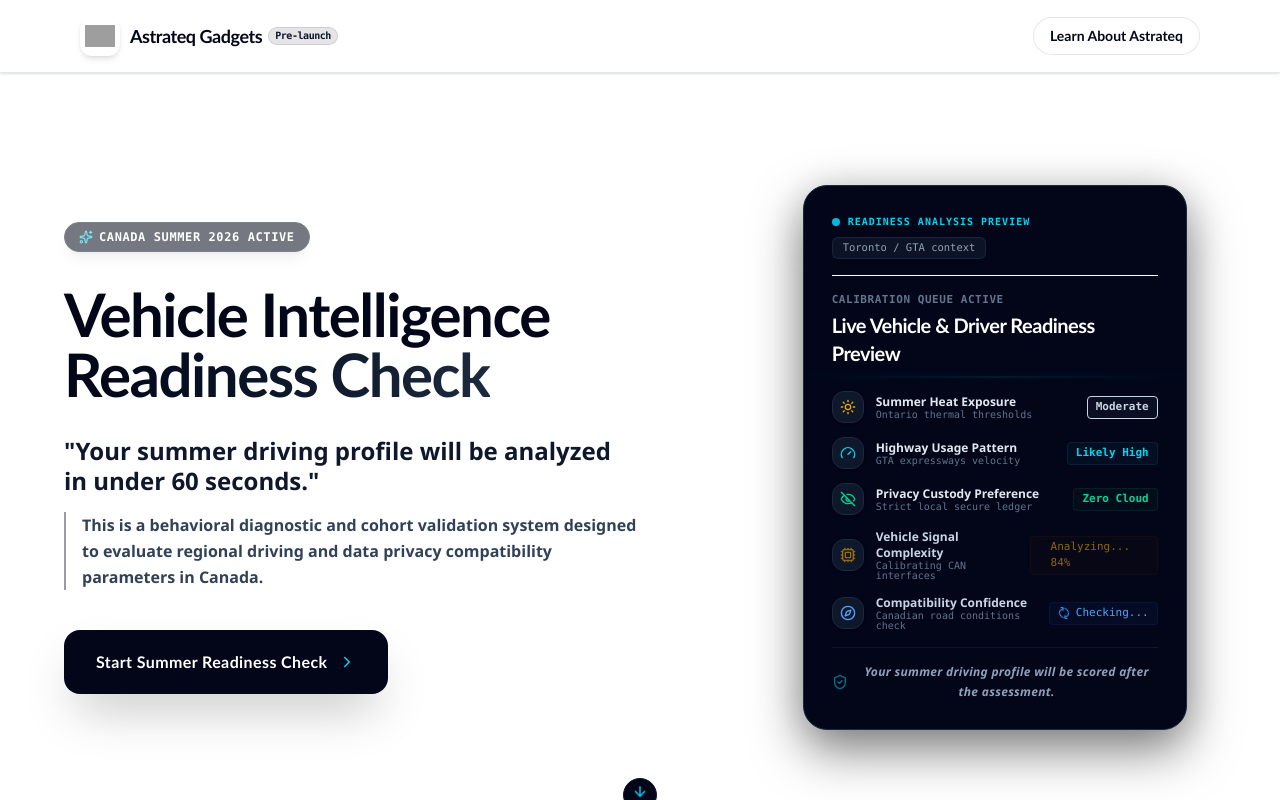
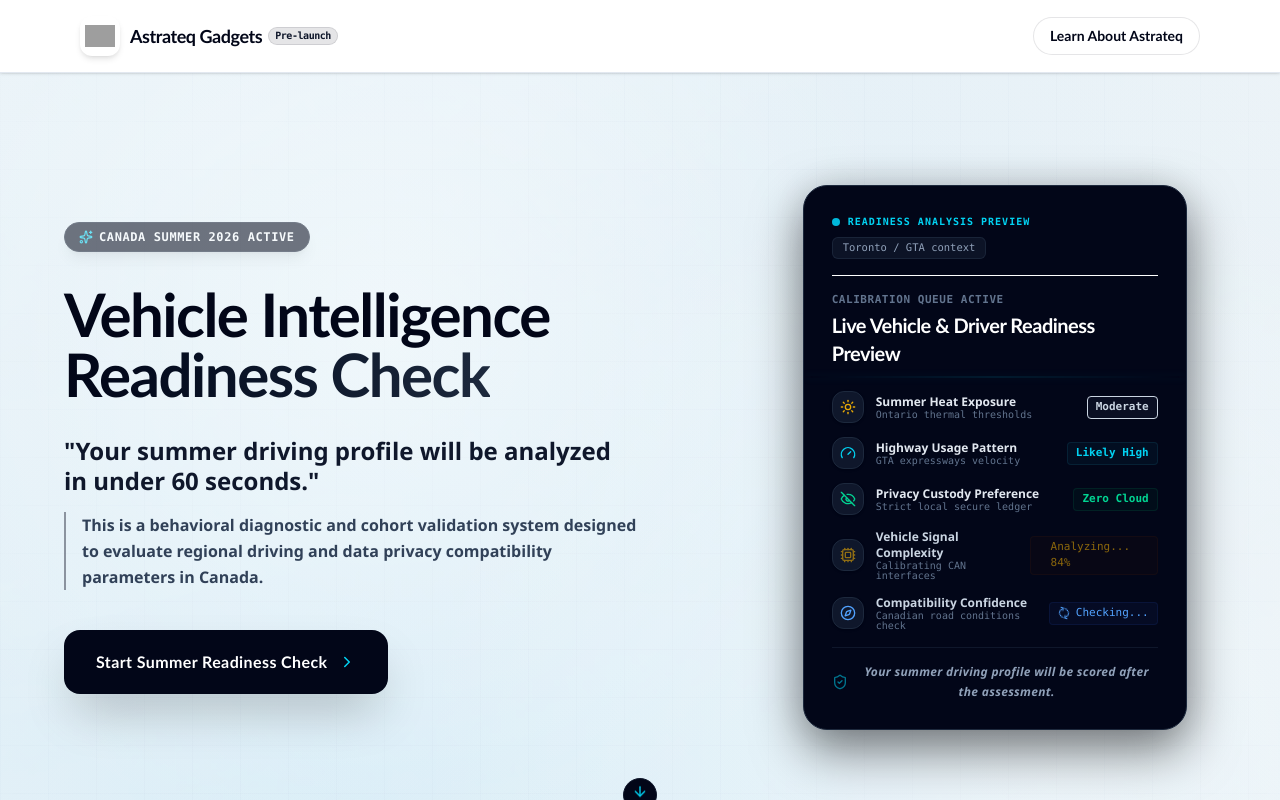
Before and after one commit to MaverickKing17/astrateq-summer-readiness, a React (Vite) app: page / in a window 1280 px wide. Both pictures are taken after a click on the button "Readiness Check". Shown: the top 800 px of the page. Built offline with nearby package versions, Linux system fonts and the light colour scheme; grey boxes are pictures that could not be loaded.

Commit message:
feat(ui): redesign aesthetic with premium background system
Refactored visual styling to implement a refined, layered editorial design. Replaced flat background colors with a cohesive gradient-based theme, added backdrop blurs, and optimized component transparency for a modern, high-end look.

```diff
--- a/src/components/Assessment.tsx
+++ b/src/components/Assessment.tsx
@@ -409,8 +409,8 @@
   };
 
   return (
-    <section className="py-16 sm:py-24 bg-white border-t border-slate-200 text-slate-900 relative overflow-hidden" id="assessment-section">
-      <div className="absolute top-1/2 left-1/2 -translate-x-1/2 -translate-y-1/2 w-96 h-96 bg-slate-100 rounded-full blur-3xl pointer-events-none"></div>
+    <section className="py-16 sm:py-24 bg-transparent border-t border-slate-200/40 text-slate-900 relative overflow-hidden" id="assessment-section">
+      <div className="absolute top-1/2 left-1/2 -translate-x-1/2 -translate-y-1/2 w-96 h-96 bg-slate-200/10 rounded-full blur-3xl pointer-events-none"></div>
 
       <div className="max-w-4xl mx-auto px-4 relative z-10" id="assessment-inner-card">
         <div className="max-w-2xl mx-auto">
--- a/src/components/SummerReadinessPage.tsx
+++ b/src/components/SummerReadinessPage.tsx
@@ -15,17 +15,36 @@
   };
 
   return (
-    <div className="animate-fade-in divide-y divide-slate-100 bg-slate-50">
+    <div className="animate-fade-in relative min-h-screen bg-[#f4f6f8] text-slate-900 overflow-hidden divide-y divide-slate-200/30">
+
+      {/* Premium Layered Editorial Background System */}
+      <div className="absolute inset-0 pointer-events-none z-0">
+        {/* Base neutral cool grey-pearl background */}
+        <div className="absolute inset-0 bg-gradient-to-b from-[#f5f7f9] via-[#edf2f6] to-[#f4f6f8]" />
+
+        {/* Subtle radial gradients mapping summer driving warmth and sky clarity */}
+        <div className="absolute inset-0 bg-[radial-gradient(circle_at_25%_15%,rgba(56,189,248,0.15),transparent_45%)]" />
+        <div className="absolute inset-0 bg-[radial-gradient(circle_at_75%_55%,rgba(99,102,241,0.08),transparent_50%)]" />
+
+        {/* The premium generated image layer simulating highway perspective & long drives */}
+        <div
+          className="absolute inset-0 bg-cover bg-center pointer-events-none mix-blend-multiply opacity-[0.09]"
+          style={{ backgroundImage: `url('/src/assets/images/summer_highway_1781983457956.jpg')` }}
+        />
+
+        {/* Soft vignette matching regional highway atmosphere */}
+        <div className="absolute inset-0 bg-[radial-gradient(ellipse_at_center,transparent_30%,rgba(244,246,248,0.35)_100%)]" />
+
+        {/* Abstract road mapping system overlay */}
+        <div className="absolute inset-0 bg-[linear-gradient(rgba(148,163,184,0.035)_1px,transparent_1px),linear-gradient(90deg,rgba(148,163,184,0.035)_1px,transparent_1px)] bg-[size:48px_48px] [mask-image:radial-gradient(ellipse_80%_80%_at_50%_50%,#000_65%,transparent_100%)]" />
+      </div>
 
       {/* 1. HERO SECTION */}
-      <section className="relative overflow-hidden bg-white text-slate-950 py-16 sm:py-24 lg:py-28 px-4 border-b border-slate-200">
+      <section className="relative overflow-hidden bg-transparent text-slate-950 py-16 sm:py-24 lg:py-28 px-4 border-b border-slate-200/40" id="hero-section">
 
-        {/* Luminous accents echoing the glossy reflections of the car photo */}
-        <div className="absolute inset-0 bg-[radial-gradient(circle_at_30%_30%,rgba(255,255,255,0.45),transparent_50%)]"></div>
-        <div className="absolute inset-0 bg-[radial-gradient(circle_at_80%_80%,rgba(255,255,255,0.2),transparent_50%)]"></div>
-
-        {/* Subtle decorative grid overlay simulating state-of-the-art vehicle systems */}
-        <div className="absolute inset-0 bg-[linear-gradient(rgba(255,255,255,0.02)_1px,transparent_1px),linear-gradient(90deg,rgba(255,255,255,0.02)_1px,transparent_1px)] bg-[size:40px_40px] [mask-image:radial-gradient(ellipse_60%_50%_at_50%_50%,#000_70%,transparent_100%)]"></div>
+        {/* Luminous accents echoing the glossy reflections of high-end automotive design */}
+        <div className="absolute inset-0 bg-[radial-gradient(circle_at_30%_30%,rgba(255,255,255,0.5),transparent_50%)]"></div>
+        <div className="absolute inset-0 bg-[radial-gradient(circle_at_80%_80%,rgba(255,255,255,0.35),transparent_50%)]"></div>
 
         <div className="max-w-6xl mx-auto grid grid-cols-1 lg:grid-cols-12 gap-12 lg:gap-16 items-center relative z-10">
 
@@ -108,16 +127,18 @@
       {/* 8 & 9. TRUST & PRIVACY SECTION */}
       <TrustPrivacy />
 
-      {/* 10. FINAL CTA SECTION */}
-      <section className="bg-white text-slate-950 py-16 sm:py-20 relative overflow-hidden border-t border-slate-200" id="final-cta">
-        <div className="absolute inset-0 bg-[radial-gradient(circle_at_center,rgba(255,255,255,0.4),transparent_60%)]"></div>
+      {/* 10. FINAL CTA SECTION - Deepens toward a dark, refined, atmospheric cool tone to complete checkup cleanly */}
+      <section className="bg-slate-950 text-white py-20 sm:py-28 relative overflow-hidden border-t border-slate-900" id="final-cta">
+        {/* Soft light glows framing footer border transition */}
+        <div className="absolute inset-0 bg-gradient-to-t from-slate-950 via-slate-950/95 to-slate-900/30"></div>
+        <div className="absolute inset-0 bg-[radial-gradient(circle_at_center,rgba(6,182,212,0.08),transparent_60%)]"></div>
 
         <div className="max-w-3xl mx-auto px-4 text-center space-y-8 relative z-10">
           <div className="space-y-4">
-            <h3 className="font-display font-black text-3xl sm:text-4xl lg:text-5xl tracking-tight text-slate-950 leading-tight">
+            <h3 className="font-display font-black text-3xl sm:text-4xl lg:text-5xl tracking-tight text-white leading-tight">
               Ready to see where your vehicle stands?
             </h3>
-            <p className="text-slate-900 max-w-xl mx-auto text-sm sm:text-base leading-relaxed font-bold">
+            <p className="text-slate-300 max-w-xl mx-auto text-sm sm:text-base leading-relaxed font-semibold">
               Complete the 60-second summer readiness check and see whether your driving profile aligns with Astrateq’s pre-launch validation program.
             </p>
           </div>
@@ -125,7 +146,7 @@
           <div className="flex flex-col sm:flex-row gap-3.5 justify-center items-stretch sm:items-center max-w-md mx-auto pt-2">
             <button
               onClick={() => handleScrollTo("assessment-section")}
-              className="px-8 py-4 bg-slate-950 hover:bg-slate-900 text-white font-display font-black text-sm sm:text-base rounded-2xl tracking-wide transition-all duration-300 shadow-xl cursor-pointer hover:scale-[1.01]"
+              className="px-8 py-4 bg-white hover:bg-slate-100 text-slate-950 font-display font-black text-sm sm:text-base rounded-2xl tracking-wide transition-all duration-300 shadow-xl cursor-pointer hover:scale-[1.01]"
               id="final-cta-start"
             >
               Start My Summer Readiness Check
@@ -135,14 +156,14 @@
               href="https://reserve.astrateqgadgets.com"
               target="_blank"
               rel="noopener noreferrer"
-              className="px-6 py-4 bg-white/60 hover:bg-white text-slate-950 font-display font-extrabold text-sm sm:text-base rounded-2xl tracking-wide transition-all duration-300 text-center border border-slate-950/10 shadow-sm"
+              className="px-6 py-4 bg-slate-900 hover:bg-slate-850 text-white font-display font-extrabold text-sm sm:text-base rounded-2xl tracking-wide transition-all duration-300 text-center border border-slate-800 shadow-sm"
             >
               Join Founding Driver Cohort
             </a>
           </div>
 
-          <div className="pt-6 text-xs text-slate-900 font-mono font-bold flex items-center justify-center gap-1.5 select-none">
-            <Shield className="w-4 h-4 text-slate-900 animate-pulse" />
+          <div className="pt-6 text-xs text-slate-400 font-mono font-bold flex items-center justify-center gap-1.5 select-none">
+            <Shield className="w-4 h-4 text-cyan-400 animate-pulse" />
             <span>CANADA 2026 PRE-LAUNCH INITIATIVE</span>
           </div>
 
--- a/src/components/TrustPrivacy.tsx
+++ b/src/components/TrustPrivacy.tsx
@@ -18,7 +18,7 @@
   ];
 
   return (
-    <section className="py-16 sm:py-24 bg-slate-50 border-y border-slate-100" id="trust-privacy-section">
+    <section className="py-16 sm:py-24 bg-transparent border-y border-slate-200/30" id="trust-privacy-section">
       <div className="max-w-4xl mx-auto px-4 space-y-12 sm:space-y-16">
 
         <div className="grid grid-cols-1 md:grid-cols-2 gap-8 md:gap-10 items-stretch">
--- a/src/components/ValueStrip.tsx
+++ b/src/components/ValueStrip.tsx
@@ -24,9 +24,9 @@
   ];
 
   return (
-    <div className="bg-white border-y border-slate-200 text-slate-900 py-6 sm:py-8 relative overflow-hidden">
+    <div className="bg-white/40 backdrop-blur-md border-y border-slate-200/50 text-slate-900 py-6 sm:py-8 relative overflow-hidden z-10">
       {/* Background decoration */}
-      <div className="absolute right-0 bottom-0 w-64 h-64 bg-slate-50 rounded-full blur-3xl pointer-events-none"></div>
+      <div className="absolute right-0 bottom-0 w-64 h-64 bg-slate-100/10 rounded-full blur-3xl pointer-events-none"></div>
 
       <div className="max-w-6xl mx-auto px-4">
         <div className="grid grid-cols-1 md:grid-cols-3 gap-6 sm:gap-8 divide-y md:divide-y-0 md:divide-x divide-slate-100 items-center">
--- a/src/components/WhyMatters.tsx
+++ b/src/components/WhyMatters.tsx
@@ -33,9 +33,9 @@
   ];
 
   return (
-    <section className="py-20 sm:py-28 bg-slate-50 text-slate-900 relative overflow-hidden" id="why-it-matters">
+    <section className="py-20 sm:py-28 bg-transparent text-slate-900 relative overflow-hidden" id="why-it-matters">
       {/* Background soft light blobs for elegant canvas framing */}
-      <div className="absolute top-0 left-1/4 w-96 h-96 bg-slate-100 rounded-full blur-3xl pointer-events-none"></div>
+      <div className="absolute top-0 left-1/4 w-96 h-96 bg-slate-100/20 rounded-full blur-3xl pointer-events-none"></div>
 
       <div className="max-w-4xl mx-auto px-4 space-y-12 sm:space-y-16 relative z-10">
 
```
Also changed, not shown: src/assets/images/summer_highway_1781983457956.jpg (added).
